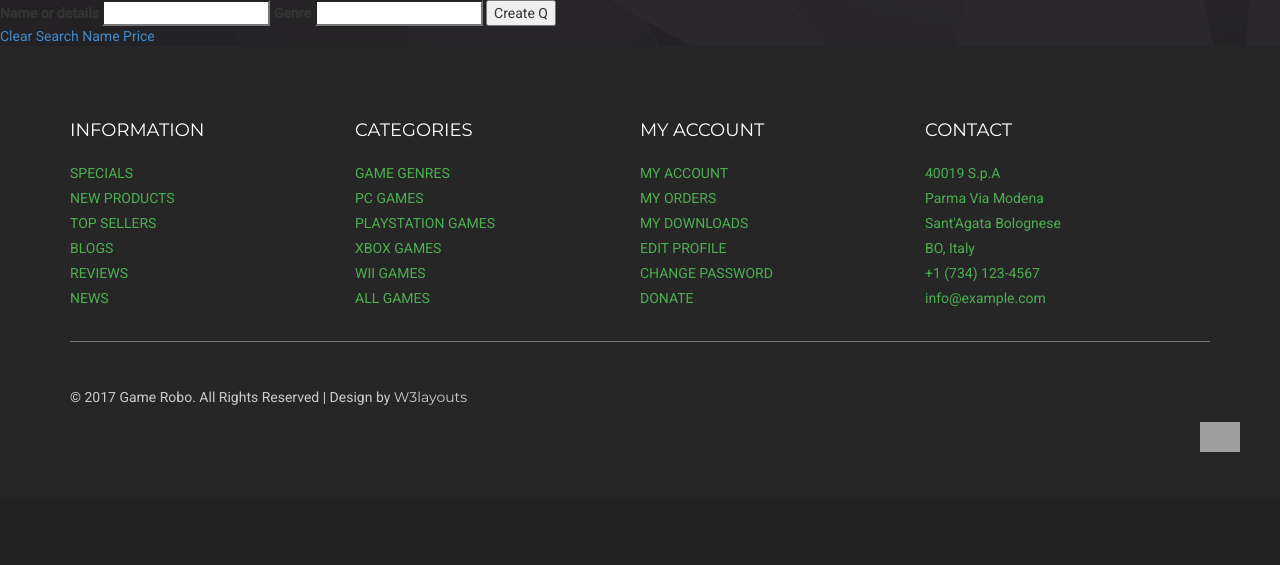
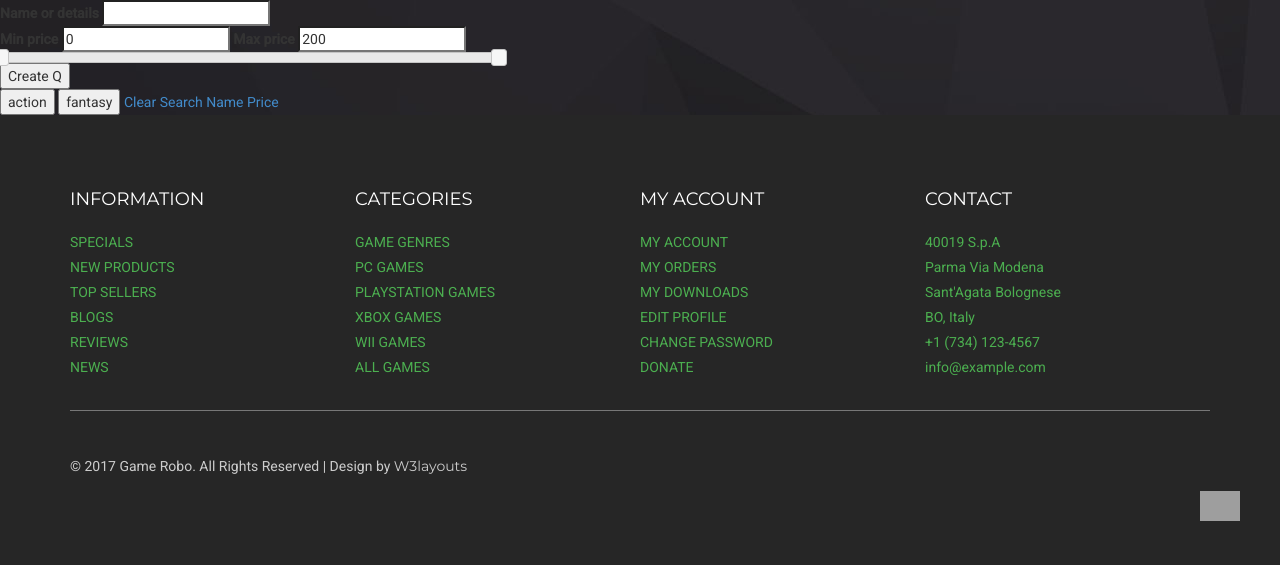
Before and after one commit to ducbet/gaben-review, a Rails app: template app/views/games/index.html.erb in a window 1280 px wide. Shown: the part 70-635 px from the top of the page. Run offline with Rails 7, Linux system fonts and the light colour scheme; the template is opened without the code that fills it, so the values that code supplies are empty; parts of the project's set-up code (start-up, migrations or seed data) failed here and were passed over; some libraries are stand-ins or nearby versions; some web fonts are replaced; grey boxes are pictures that could not be loaded.

Commit message:
games search and filter

```diff
--- a/app/views/games/index.html.erb
+++ b/app/views/games/index.html.erb
@@ -1,13 +1,24 @@
-<%= search_form_for @q do |f| %>
+<%= search_form_for @q, id: "search_form" do |f| %>
+
+  <%= f.hidden_field :genres_genre_cont, id: "search_genres" %>
 
   <%= f.label :name_or_details %>
   <%= f.search_field :name_or_details_cont %>
 
-  <%= f.label :genre %>
-  <%= f.search_field :genres_genre_cont %>
+  <br>
+  <%= f.label :min_price %>
+  <%= f.search_field :price_gteq, id: "search_min_price" %>
+
+  <%= f.label :max_price %>
+  <%= f.search_field :price_lteq, id: "search_max_price" %>
+
+  <div id="slider-range" style="width: 500px"></div>
 
   <%= f.submit %>
 <% end %>
+
+<%= button_tag "action", class: "search_genre" %>
+<%= button_tag "fantasy", class: "search_genre" %>
 
 <%= link_to "Clear Search", request.path, class:"cancel-button" %>
 
@@ -17,3 +28,36 @@
 <%= paginate @games %>
 <%= render @games %>
 <%= paginate @games %>
+
+<script src="https://code.jquery.com/jquery-1.12.4.js"></script>
+<script src="https://code.jquery.com/ui/1.12.1/jquery-ui.js"></script>
+<script>
+$( function() {
+  var min_price_field = $("#search_min_price");
+  var max_price_field = $("#search_max_price");
+  $( "#slider-range" ).slider({
+    range: true,
+    min: 0,
+    max: 200,
+    values: [0, 200],
+    slide: function( event, ui ) {
+      $( "#amount" ).val( "$" + ui.values[ 0 ] + " - $" + ui.values[ 1 ] );
+    }
+  });
+  $( "#amount" ).val( "$" + $( "#slider-range" ).slider( "values", 0 ) +
+    " - $" + $( "#slider-range" ).slider( "values", 1 ) );
+
+  min_price_field.val(0);
+  max_price_field.val(200);
+  $('#slider-range').slider({
+    slide: function(event, ui) {
+      min_price_field.val(ui.values[0]);
+      max_price_field.val(ui.values[1]);
+    }
+  });
+  $(".search_genre").click(function(){
+    $("#search_genres").val($(this).text());
+    $("#search_form").submit();
+  });
+});
+</script>
--- a/app/views/layouts/application.html.erb
+++ b/app/views/layouts/application.html.erb
@@ -10,6 +10,10 @@
     <!-- UIkit JS -->
     <script src="https://cdnjs.cloudflare.com/ajax/libs/uikit/3.0.0-rc.17/js/uikit.min.js"></script>
     <script src="https://cdnjs.cloudflare.com/ajax/libs/uikit/3.0.0-rc.17/js/uikit-icons.min.js"></script>
+
+    <link rel="stylesheet" href="//code.jquery.com/ui/1.12.1/themes/base/jquery-ui.css">
+    <link rel="stylesheet" href="/resources/demos/style.css">
+
 
     <%= stylesheet_link_tag    'application', media: 'all', 'data-turbolinks-track': 'reload' %>
     <%= javascript_include_tag 'application', 'data-turbolinks-track': 'reload' %>
```
